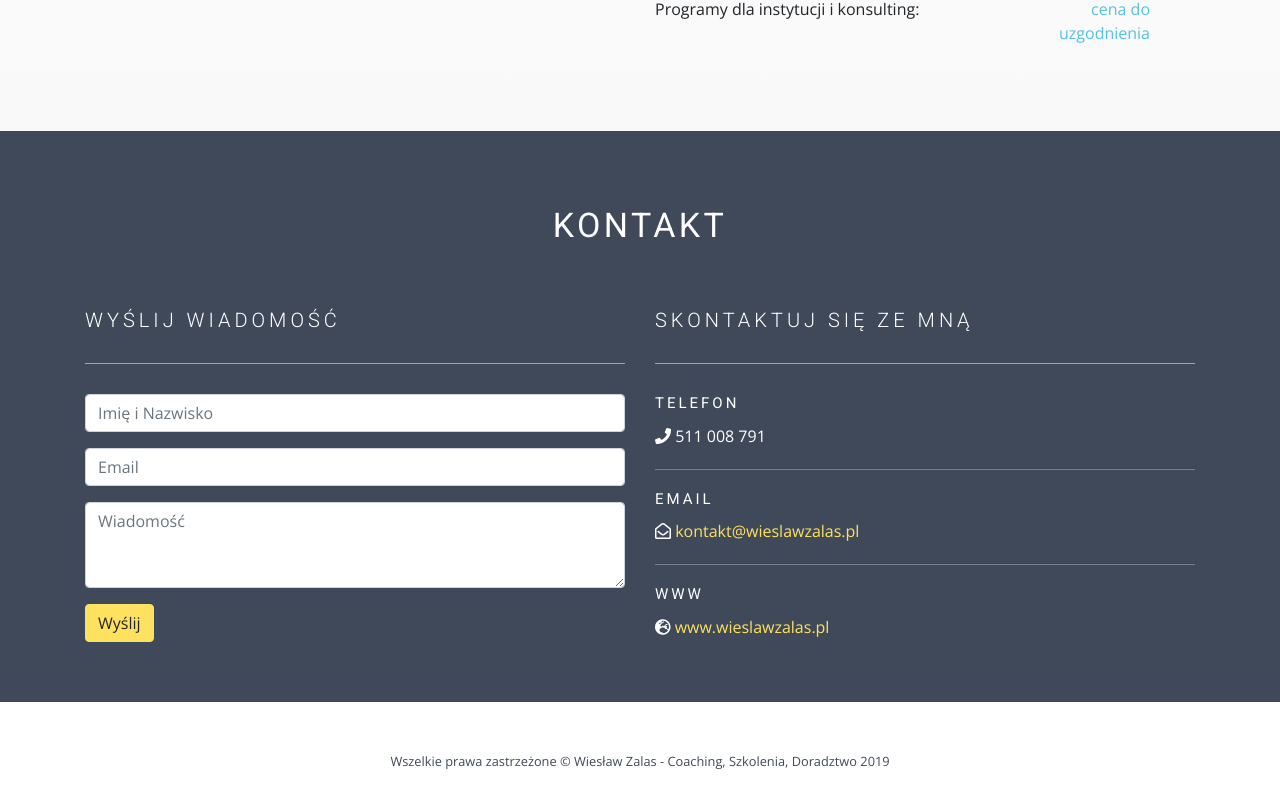
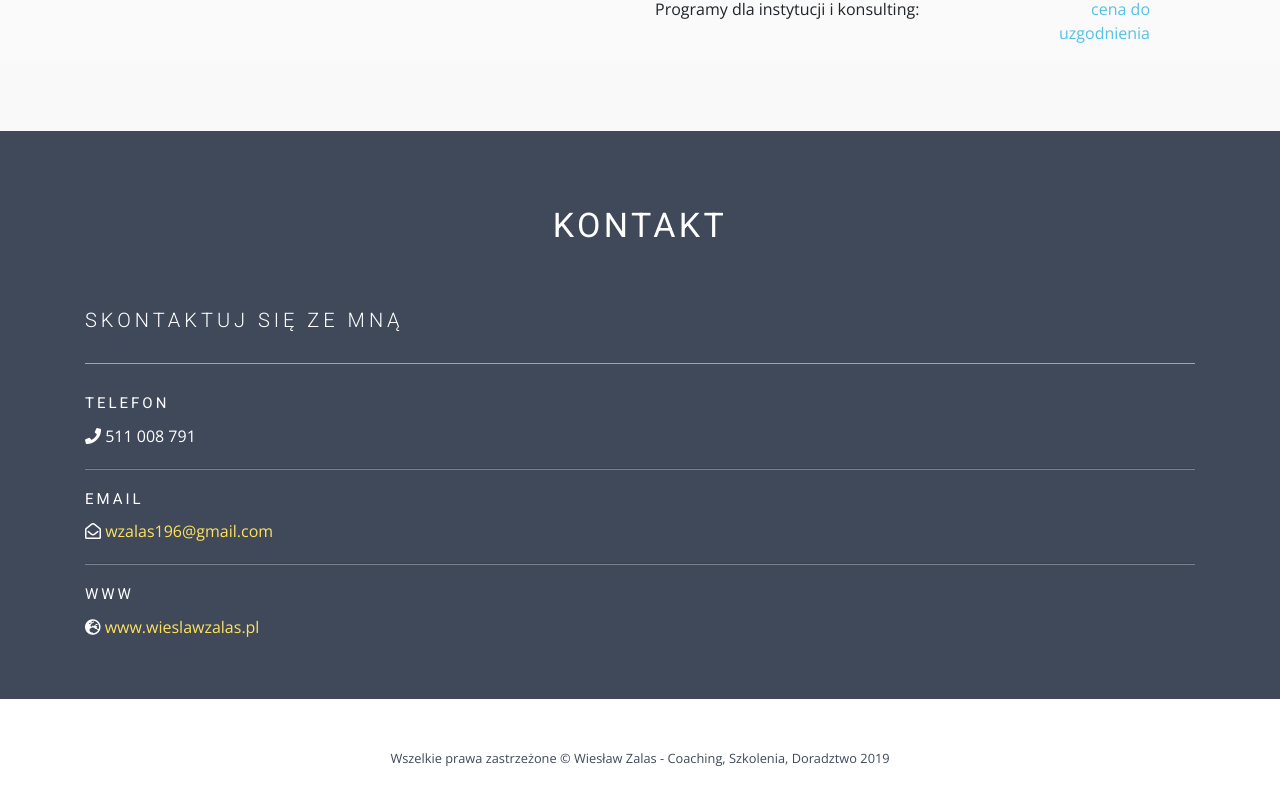
Before and after one commit to BartlomiejZalas/wieslawzalas, a React (Create React App) app: page / in a window 1280 px wide. Shown: the part 2820-3627 px from the top of the page. Built offline with nearby package versions, Linux system fonts and the light colour scheme.

Commit message:
adapted to custom domain wieslawzalas.pl

```diff
--- a/package.json
+++ b/package.json
@@ -2,7 +2,6 @@
   "name": "wieslaw-zalas",
   "version": "0.1.0",
   "private": true,
-  "homepage" : "http://bartlomiejzalas.github.io/wieslawzalas/",
   "dependencies": {
     "react": "^16.7.0",
     "react-dom": "^16.7.0",
--- a/src/components/Pages/Contact/Contact.js
+++ b/src/components/Pages/Contact/Contact.js
@@ -11,7 +11,7 @@ const Contact = () => {
                     </div>
                 </div>
                 <div className="row">
-                    <div className="col-md-6">
+                    {/* <div className="col-md-6">
                         <h3>Wyślij wiadomość</h3>
                         <div className="contact-form">
                             <div className="form-group">
@@ -25,15 +25,15 @@ const Contact = () => {
                             </div>
                             <button className="btn btn-warning">Wyślij</button>
                         </div>
-                    </div>
-                    <div className="col-md-6 contact-data">
+                    </div> */}
+                    <div className="col-md-12 contact-data">
                         <h3>Skontaktuj się ze mną</h3>
                         <h4>Telefon</h4>
                         <i className="fas fa-phone"></i> 511 008 791
                         <hr />
                         <h4>Email</h4>
                         <i className="far fa-envelope-open"></i>&nbsp;
-                        <a href="mailto:kontakt@wieslawzalas.pl">kontakt@wieslawzalas.pl</a>
+                        <a href="mailto:wzalas196@gmail.com">wzalas196@gmail.com</a>
                         <hr />
                         <h4>WWW</h4>
                         <i className="fas fa-globe-europe"></i>&nbsp;
```
Also changed, not shown: 9 other files (tests, documents, lock files or other folders).
